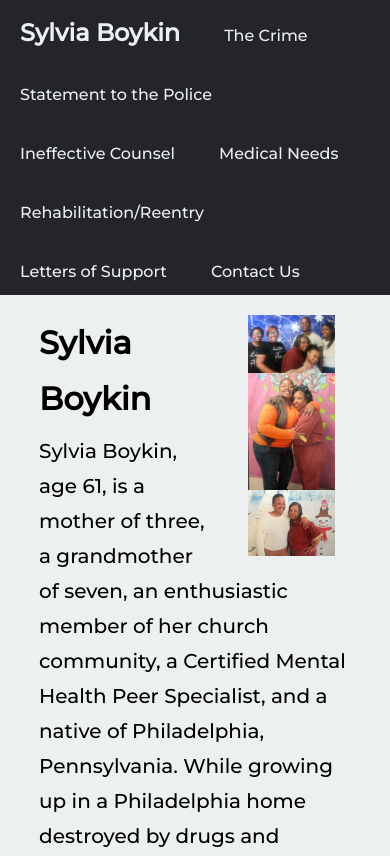
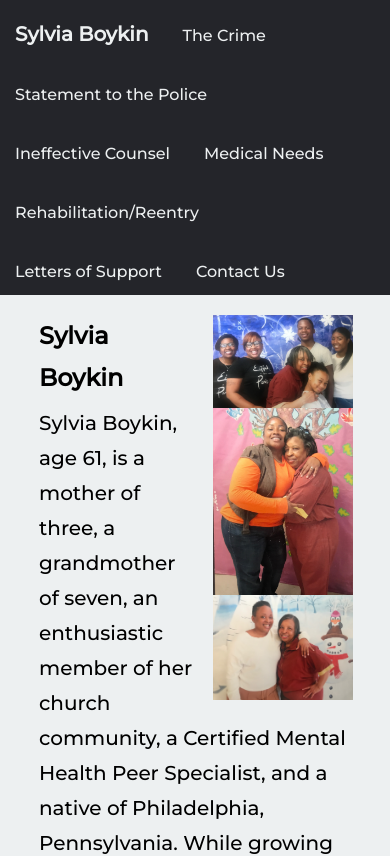
Before and after one commit to colinhennessey/SylviaBoykinSite, a plain HTML site: page index.html in a window 390 px wide. Shown: the top 856 px of the page. Drawn offline with Linux system fonts and the light colour scheme.

Commit message:
fixed mobile issue

```diff
--- a/style.css
+++ b/style.css
@@ -30,10 +30,10 @@
   margin: 5%;
 }
 .images img{
-  margin: 0px 10%;
+  margin: 0em 5% ;
   float: right;
   clear: both;
-  max-width: 25%;
+  max-width: 40%;
   height: auto;
 
 }
@@ -154,4 +154,17 @@ header{
     margin: 2% 10% 2% 10%;
     text-align: left;
   }
+  .hasPictures h1{
+    font-size: 24px;
+  }
+
 }
+
+@media (max-width: 1450px){
+  .pageTitle{
+    font-size: 20px;
+  }
+  .navLinks li{
+    padding: 10px 15px;
+  }
+}
```
